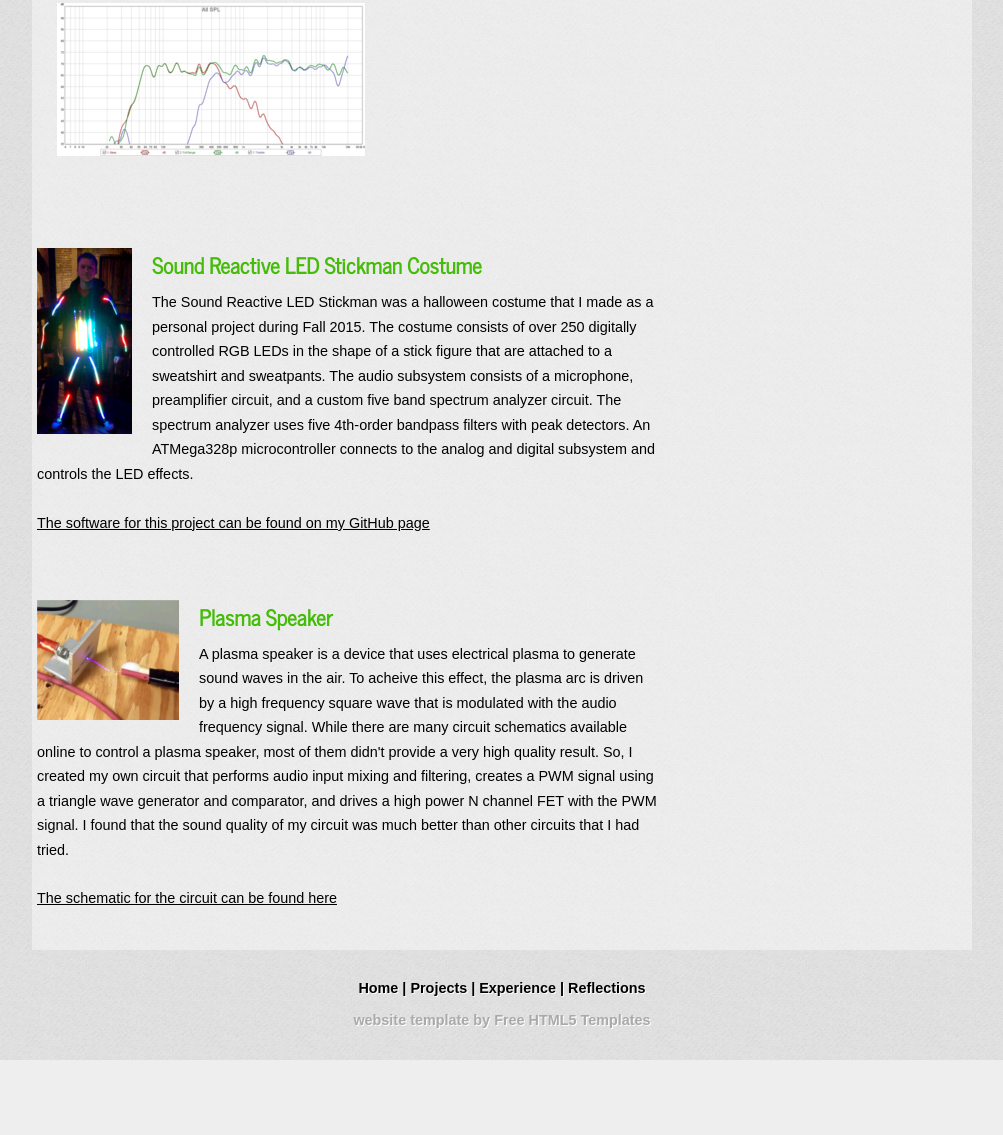
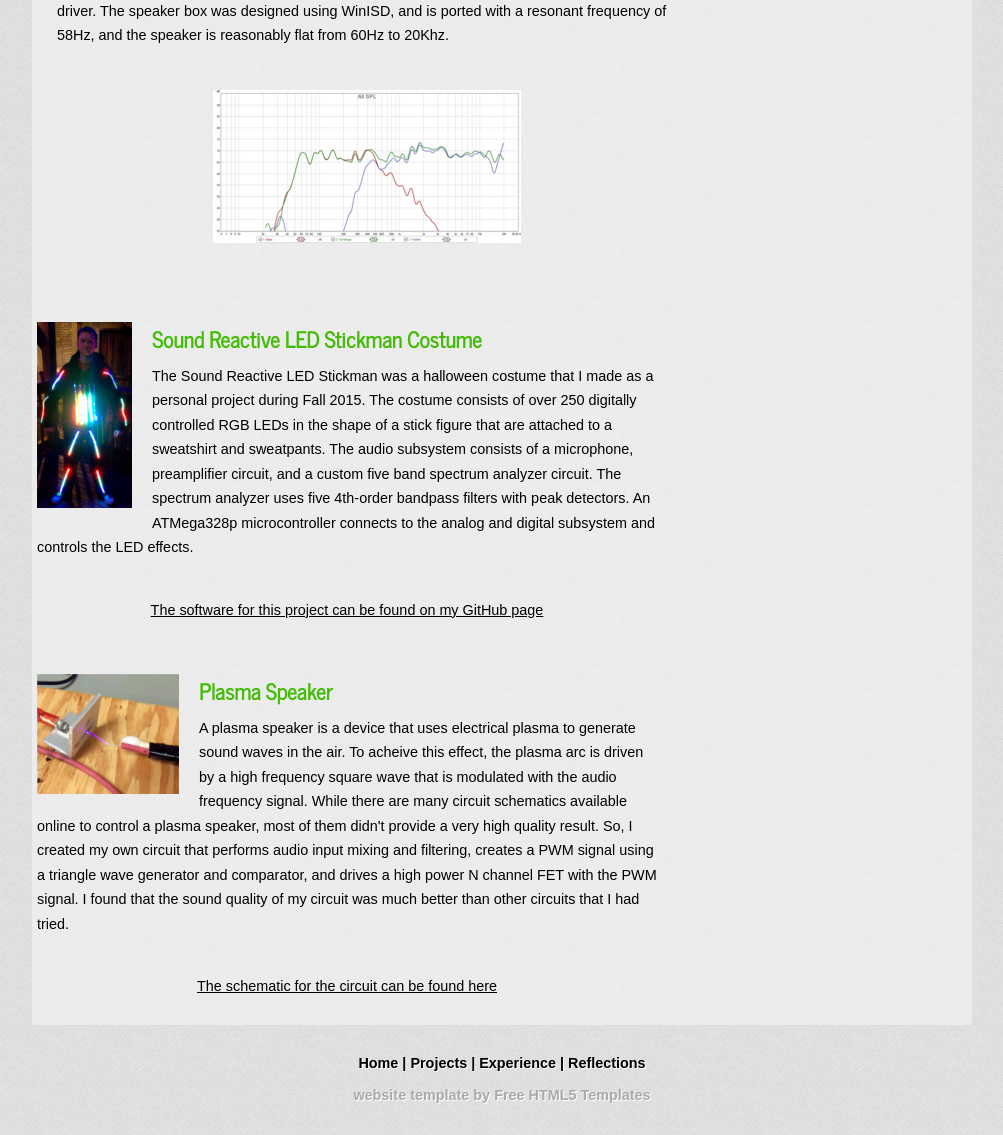
Before and after one commit to EricMiddleton1/ericmiddleton1.github.io, a plain HTML site: page projects.html in a window 1280 px wide. Shown: the part 2131-3266 px from the top of the page, without its empty margins (138-1141 px from the left). Before the commit the page ends 3191 px from the top, so only its background shows below. Drawn offline with Linux system fonts and the light colour scheme.

Commit message:
Tweaked projects page

```diff
--- a/projects.html
+++ b/projects.html
@@ -61,7 +61,7 @@
 					My tasks for this project include researching and purchasing hardware upgrades, the development and testing of a secondary WiFi microcontroller
 					to allow the quadcopter to communicate with the groundstation over WiFi, integrating an optical flow sensor into the quadcopter software,
 					and general software architecture design.
-				<br><br><a href=http://may1716.sd.ece.iastate.edu/>More information about the MicroCART project can be found here</a></br></br></p>
+				<center><br><br><a href=http://may1716.sd.ece.iastate.edu/>More information about the MicroCART project can be found here</a></br></br></center></p>
 		  </div><!--close content_imagetext-->
 		 		</div><!--close content_item-->
 		  <div class="content_imagetext">
@@ -77,7 +77,8 @@
 					LightNode-Visualizer (renders an LED Matrix on an OpenGL-supported display), and LightNode-Simulator (cross-platform simulator that supports analog, digital, and matrix
 					strips). The Rhopalia system supports different light effects, which are classes that implement the LightEffect interface. Currently, the most noteworthy effects are
 					Sound-reactive effects that create colorful effects for all types effects (shown in video below):
-					<br><br><iframe width="560" height="315" src="https://www.youtube.com/embed/yNHdCHCch2E" frameborder="0" allowfullscreen></iframe></br></br></p>
+					<center><br><br><iframe width="560" height="315" src="https://www.youtube.com/embed/yNHdCHCch2E" frameborder="0" allowfullscreen></iframe></br></br>
+					<br><br><a href = https://github.com/EricMiddleton1/LightHub>The software for this project can be found on my GitHub page</a></br></br></center></p>
 		  </div><!--close content_imagetext-->
 		  <div class="content_imagetext">
 		    <div class="content_image">
@@ -89,7 +90,7 @@
 					extension. I chose a crossover frequency of approximately 350Hz. This allowed me to perform baffle-step compensation (which occurs at that same frequency) by
 					simply increasing the gain of the bass driver. The speaker box was designed using WinISD, and is ported with a resonant frequency of 58Hz, and the speaker is reasonably
 					flat from 60Hz to 20Khz.
-					<br><br><a href = "images/freq_full.jpg"><img src= "images/freq.jpg"></a></br></br></p>
+					<center><br><br><a href = "images/freq_full.jpg"><img src= "images/freq.jpg"></a></br></br></center></p>
 		  </div><!--close content_imagetext-->
 		 		</div><!--close content_item-->
 		  <div class="content_imagetext">
@@ -101,7 +102,7 @@
 					RGB LEDs in the shape of a stick figure that are attached to a sweatshirt and sweatpants. The audio subsystem consists of a microphone, preamplifier circuit,
 					and a custom five band spectrum analyzer circuit. The spectrum analyzer uses five 4th-order bandpass filters with peak detectors. An ATMega328p microcontroller
 					connects to the analog and digital subsystem and controls the LED effects.
-					<br><br><a href=https://github.com/EricMiddleton1/MusicLightSuit>The software for this project can be found on my GitHub page</a></br></br></p>
+					<center><br><br><a href=https://github.com/EricMiddleton1/MusicLightSuit>The software for this project can be found on my GitHub page</a></br></br></center></p>
 		  </div><!--close content_imagetext-->
 		  <div class="content_imagetext">
 		    <div class="content_image">
@@ -113,7 +114,7 @@
 					most of them didn't provide a very high quality result. So, I created my own circuit that performs audio input mixing and filtering, creates a PWM signal using a triangle
 					wave generator and comparator, and drives a high power N channel FET with the PWM signal. I found that the sound quality of my circuit was much better than other circuits
 					that I had tried.
-				<br><br><a href=images/plasma_schematic.pdf>The schematic for the circuit can be found here</a></br></br></p>
+				<center><br><br><a href=images/plasma_schematic.pdf>The schematic for the circuit can be found here</a></br></br></center></p>
 		  </div><!--close content_imagetext-->
 		 		</div><!--close content_item-->
 
```
